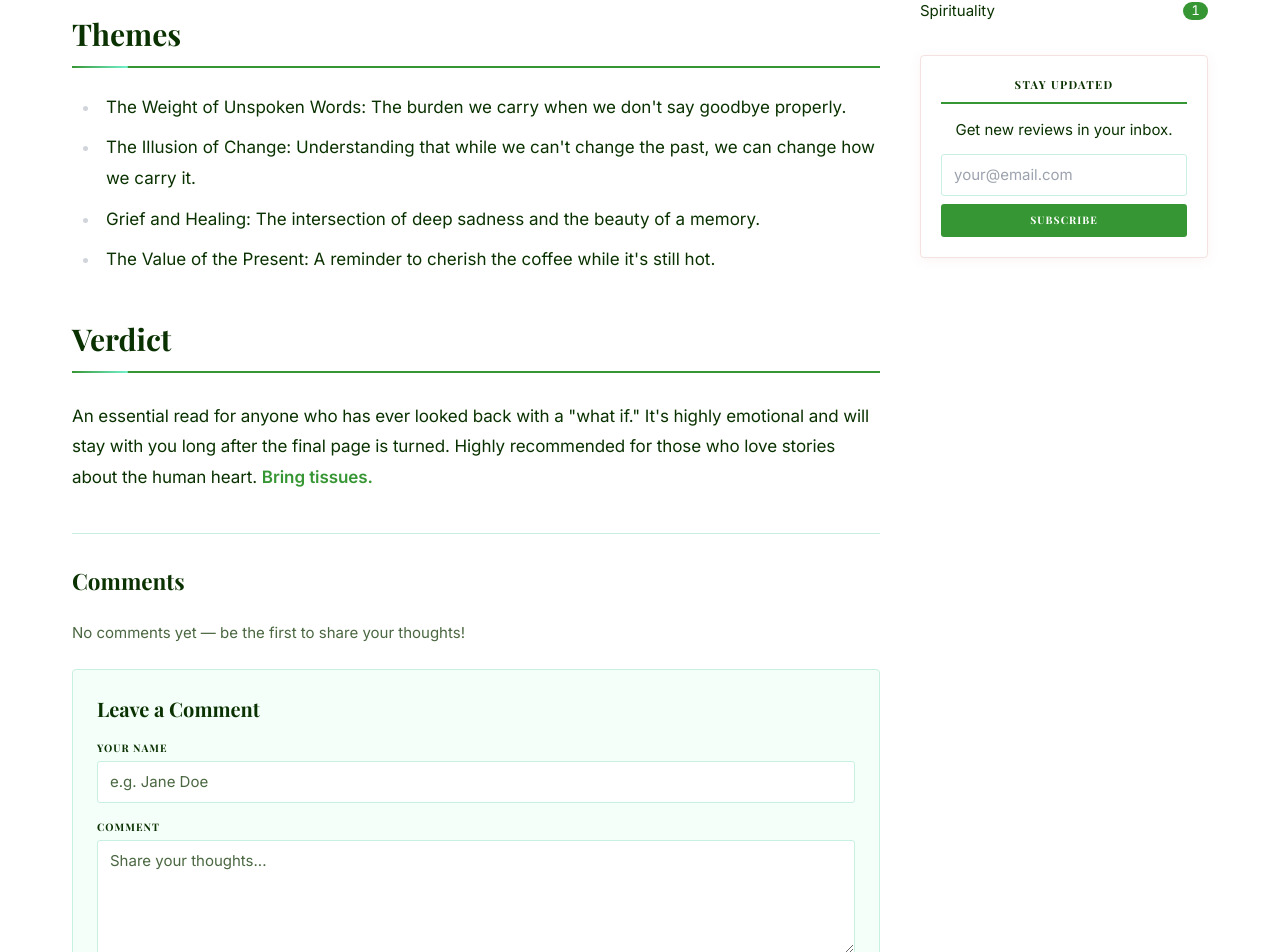
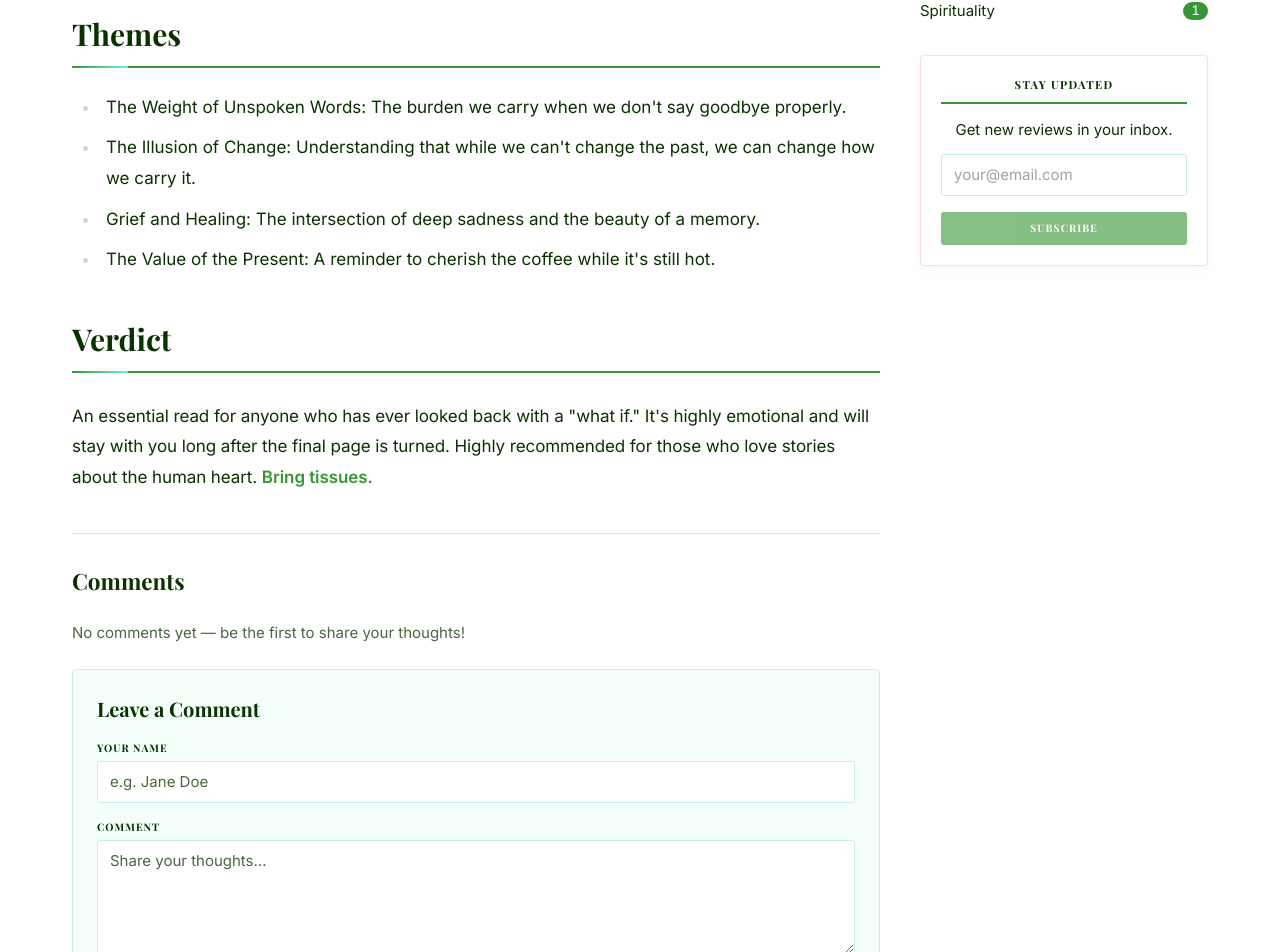
Before and after one commit to was-abi/Haki-Ink, a Next.js app: page /blog/before-the-coffee-gets-cold in a window 1280 px wide. Shown: the part 1585-2537 px from the top of the page. Built offline with nearby package versions, Linux system fonts and the light colour scheme; a web font is replaced by a local one.

Commit message:
Resend configuration done for mailing list

```diff
--- /dev/null
+++ b/app/api/subscribe/route.ts
@@ -0,0 +1,46 @@
+import { Resend } from 'resend';
+import { NextRequest, NextResponse } from 'next/server';
+
+const resend = new Resend(process.env.RESEND_API_KEY);
+
+// Resend audience ID for hakiandink-subscribers
+const AUDIENCE_ID = 'deba0ed4-fd08-4755-bc8c-aa45d0b5b9ef';
+
+export async function POST(request: NextRequest) {
+  try {
+    const { email } = await request.json();
+
+    // Validate email
+    if (!email || !email.includes('@')) {
+      return NextResponse.json(
+        { error: 'Valid email required' },
+        { status: 400 }
+      );
+    }
+
+    // Add email to Resend contacts
+    const response = await resend.contacts.create({
+      email,
+      audienceId: AUDIENCE_ID,
+    });
+
+    if (response.error) {
+      console.error('Resend error:', response.error);
+      return NextResponse.json(
+        { error: 'Failed to subscribe. Please try again.' },
+        { status: 400 }
+      );
+    }
+
+    return NextResponse.json(
+      { message: 'Successfully subscribed!', data: response.data },
+      { status: 201 }
+    );
+  } catch (error) {
+    console.error('Subscribe error:', error);
+    return NextResponse.json(
+      { error: 'Something went wrong. Please try again.' },
+      { status: 500 }
+    );
+  }
+}
--- a/components/Sidebar.tsx
+++ b/components/Sidebar.tsx
@@ -1,6 +1,7 @@
 import Link from "next/link";
 import Image from "next/image";
 import type { Review } from "@/lib/types";
+import SubscribeForm from "./SubscribeForm";
 
 export default function Sidebar({ reviews = [] }: { reviews?: Review[] }) {
   const sorted = [...reviews].sort(
@@ -98,14 +99,7 @@ export default function Sidebar({ reviews = [] }: { reviews?: Review[] }) {
         <p className="mb-3 font-body text-sm text-[var(--color-text)]">
           Get new reviews in your inbox.
         </p>
-        <input
-          type="email"
-          placeholder="your@email.com"
-          className="mb-2 w-full rounded-[3px] border border-[var(--color-border)] bg-white px-3 py-2 font-body text-sm focus:border-[var(--color-secondary)] focus:outline-none focus:ring-1 focus:ring-[var(--color-secondary)]/30"
-        />
-        <button className="w-full rounded-[3px] bg-[var(--color-secondary)] px-4 py-2 font-heading text-[0.65rem] font-bold uppercase tracking-widest text-white transition-colors hover:bg-[var(--color-primary)] active:scale-[0.98]">
-          Subscribe
-        </button>
+        <SubscribeForm />
       </div>
 
     </aside>
--- /dev/null
+++ b/components/SubscribeForm.tsx
@@ -0,0 +1,71 @@
+'use client';
+
+import { useState } from 'react';
+
+export default function SubscribeForm() {
+  const [email, setEmail] = useState('');
+  const [loading, setLoading] = useState(false);
+  const [message, setMessage] = useState<{ type: 'success' | 'error'; text: string } | null>(null);
+
+  const handleSubmit = async (e: React.FormEvent) => {
+    e.preventDefault();
+    setLoading(true);
+    setMessage(null);
+
+    try {
+      const response = await fetch('/api/subscribe', {
+        method: 'POST',
+        headers: { 'Content-Type': 'application/json' },
+        body: JSON.stringify({ email }),
+      });
+
+      const data = await response.json();
+
+      if (response.ok) {
+        setMessage({ type: 'success', text: 'Welcome! Check your inbox.' });
+        setEmail('');
+      } else {
+        setMessage({ type: 'error', text: data.error || 'Something went wrong.' });
+      }
+    } catch (error) {
+      console.error('Error:', error);
+      setMessage({ type: 'error', text: 'Connection error. Try again.' });
+    } finally {
+      setLoading(false);
+    }
+  };
+
+  return (
+    <form onSubmit={handleSubmit} className="space-y-2">
+      <input
+        type="email"
+        placeholder="your@email.com"
+        value={email}
+        onChange={(e) => setEmail(e.target.value)}
+        required
+        disabled={loading}
+        className="mb-2 w-full rounded-[3px] border border-[var(--color-border)] bg-white px-3 py-2 font-body text-sm focus:border-[var(--color-secondary)] focus:outline-none focus:ring-1 focus:ring-[var(--color-secondary)]/30 disabled:opacity-50"
+      />
+      <button
+        type="submit"
+        disabled={loading || !email}
+        className="w-full rounded-[3px] bg-[var(--color-secondary)] px-4 py-2 font-heading text-[0.65rem] font-bold uppercase tracking-widest text-white transition-colors hover:bg-[var(--color-primary)] active:scale-[0.98] disabled:opacity-60 disabled:cursor-not-allowed"
+      >
+        {loading ? 'Subscribing...' : 'Subscribe'}
+      </button>
+
+      {/* Feedback message */}
+      {message && (
+        <p
+          className={`font-body text-xs mt-2 ${
+            message.type === 'success'
+              ? 'text-[var(--color-secondary)]'
+              : 'text-red-600'
+          }`}
+        >
+          {message.text}
+        </p>
+      )}
+    </form>
+  );
+}
--- a/package.json
+++ b/package.json
@@ -14,7 +14,8 @@
     "next": "^14.2.5",
     "react": "^18.3.1",
     "react-dom": "^18.3.1",
-    "react-markdown": "^10.1.0"
+    "react-markdown": "^10.1.0",
+    "resend": "^6.9.3"
   },
   "devDependencies": {
     "@tailwindcss/typography": "^0.5.13",
```
Also changed, not shown: 1 other file (tests, documents, lock files or other folders).
